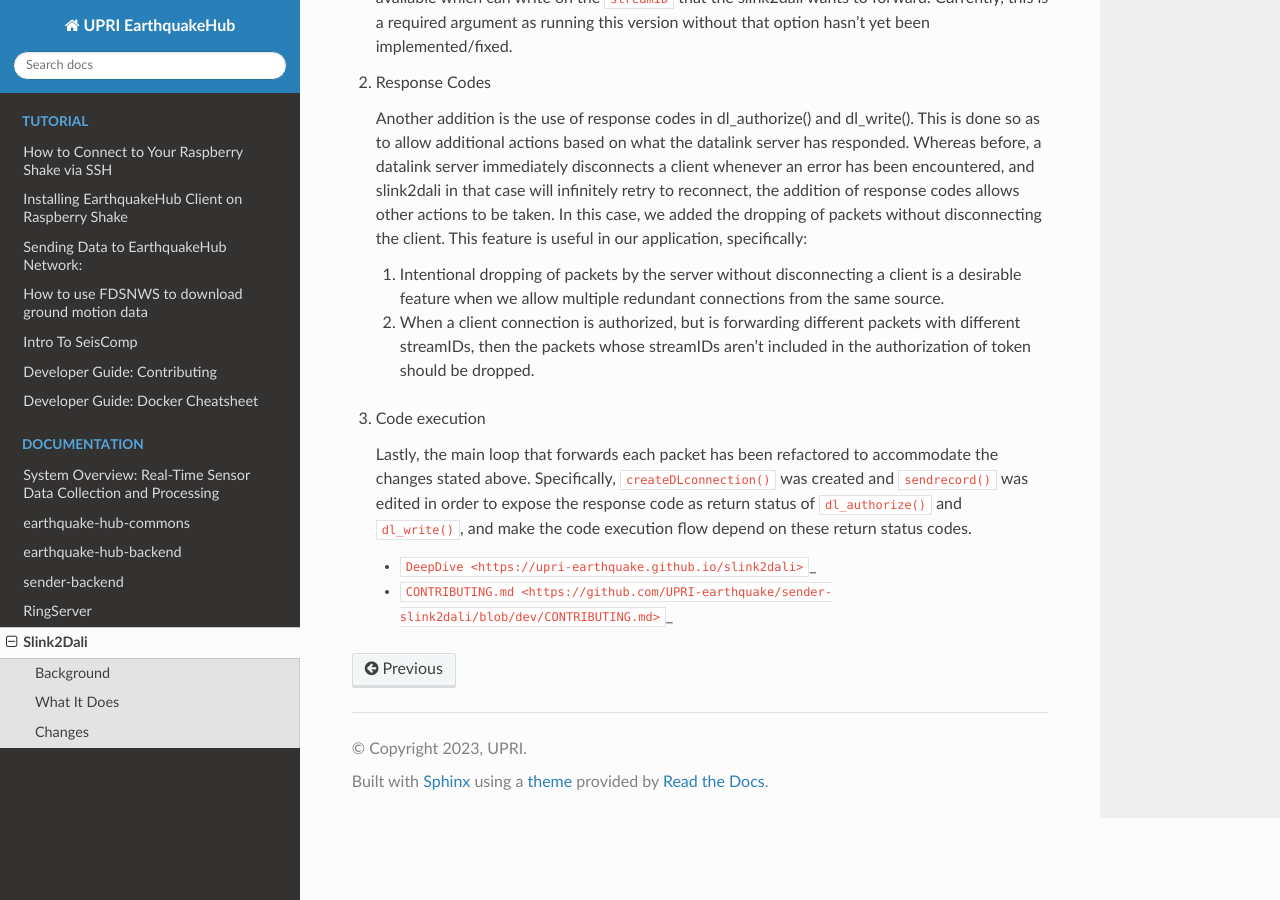
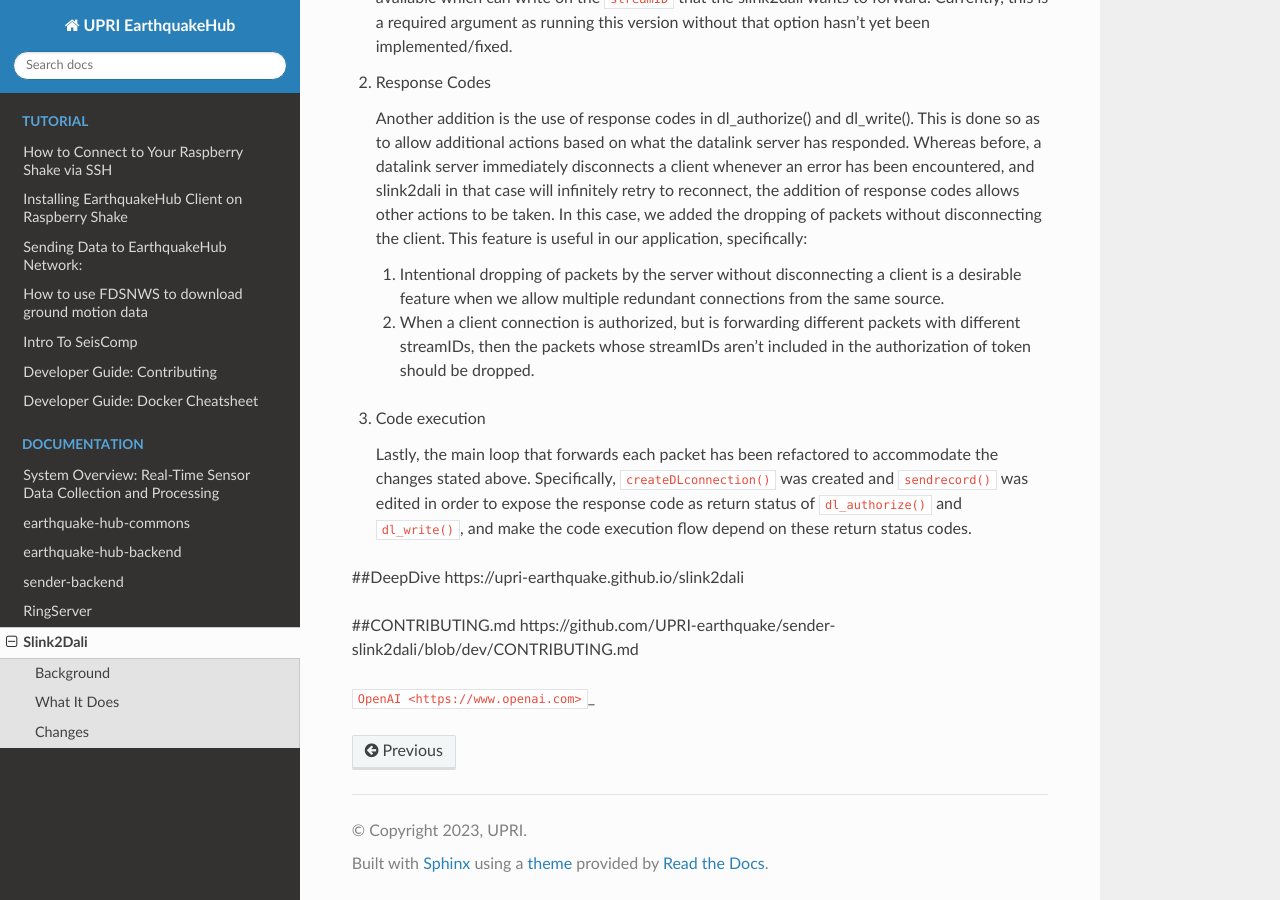
Before and after one commit to UPRI-earthquake/upri-earthquake.github.io, a Sphinx documentation site: the page built from doc/slink2dali.md, in a window 1280 px wide and 900 px high, scrolled down 1390 px. Built offline with Sphinx 7.4.7 and the Read the Docs theme 2.0.0, drawn with Linux system fonts in a browser that asks for light colours.

Commit message:
modifying slink.md for hyperlink testing

```diff
--- a/doc/slink2dali.md
+++ b/doc/slink2dali.md
@@ -3,7 +3,7 @@
 
 This documentation aims to introduce the application of slink2dali in the earthquake-hub citizen science network. See the [system overview here](add link here). This is a fork of [iris-edu/slink2dali](https://github.com/iris-edu/slink2dali). See their [original documentation here](https://github.com/iris-edu/slink2dali/blob/main/doc/slink2dali.md).
 
-## Background
+### Background
 
 MiniSeed and Datalink packets are two of the many data types that are used in digitally transmitting ground motion data.  A data type is simply a data format standardized to be used within a communication protocol. In this case, MiniSeed is used within the SeedLink protocol, and datalink packet within the DataLink protocol. These two protocols are specifically developed to be application-level protocols (in the context of TCP/IP), following the Server-Client model, and streams time series data in near-real time. SeedLink is designed to transmit ground motion time-series payloads, whereas DataLink is more generally designed to transmit any time series payloads.
 
@@ -11,7 +11,7 @@
 
 In citizen science application, this means that the DataLink protocol allows for citizen scientists to send data to a central server. This isn’t possible using SeedLink alone since a seedlink client (in this case the citizen scientists) can only receive data from a server and not send it to a server.
 
-## What It Does
+### What It Does
 
 What slink2dali does is serve as the middleman between a seedlink and a datalink server. Specifically, it will receive a packet from a seedlink server, package that miniseed as a payload within a datalink packet, and finally send it over to a datalink server. It will do this packaging and forwarding for every packet sent by the seedlink server.
 
@@ -19,7 +19,7 @@
 
 This is important since most ground motion micro-computers (such as raspberryshake devices), come with an internal SeedLink server. Meaning instead of only being able to read data from this device’s SeedLink server, we can use slink2dali to extend the functionality of such a device by also making it able to send its real-time data to some remote DataLink server.
 
-## Changes
+### Changes
 
 1. Authorization
 
@@ -35,5 +35,10 @@
 
    Lastly, the main loop that forwards each packet has been refactored to accommodate the changes stated above. Specifically, `createDLconnection()` was created and `sendrecord()` was edited in order to expose the response code as return status of `dl_authorize()` and `dl_write()`, and make the code execution flow depend on these return status codes.
 
-   * `DeepDive <https://upri-earthquake.github.io/slink2dali>`_
-   * `CONTRIBUTING.md <https://github.com/UPRI-earthquake/sender-slink2dali/blob/dev/CONTRIBUTING.md>`_
+##DeepDive
+https://upri-earthquake.github.io/slink2dali
+
+##CONTRIBUTING.md
+https://github.com/UPRI-earthquake/sender-slink2dali/blob/dev/CONTRIBUTING.md
+
+`OpenAI <https://www.openai.com>`_
```
Also changed, not shown: 1 other file.
